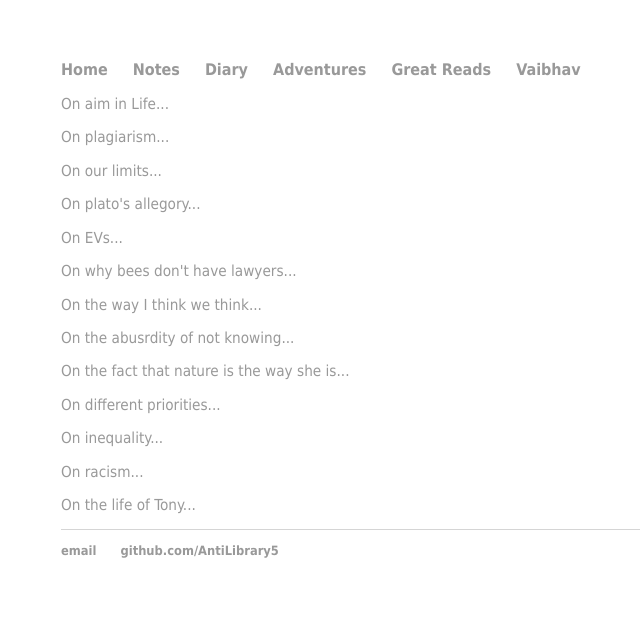
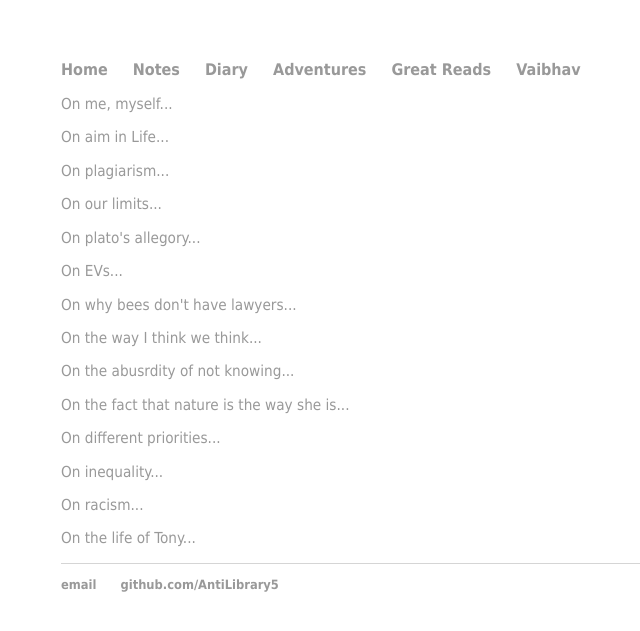
Before and after one commit to AntiLibrary5/AntiLibrary5.github.io, a Jekyll site: the page built from diary/index.html, in a window 1280 px wide. Shown: the top 631 px of the page, without its empty margins (131-771 px from the left). Built offline with Jekyll 4.4.1, drawn with Linux system fonts in a browser that asks for light colours.

Commit message:
Update index.html

```diff
--- a/diary/index.html
+++ b/diary/index.html
@@ -3,6 +3,7 @@
 title: Vaibhav Arora, theboxtroll
 ---
 <div class="blurb">
+  <p><a href="/diary/on_me_myself.html">On me, myself...</a></p>
   <p><a href="/diary/on_aim_in_life.html">On aim in Life...</a></p>
   <p><a href="/diary/on_plagiarism.html">On plagiarism...</a></p>
   <p><a href="/diary/on_our_limits.html">On our limits...</a></p>
```
